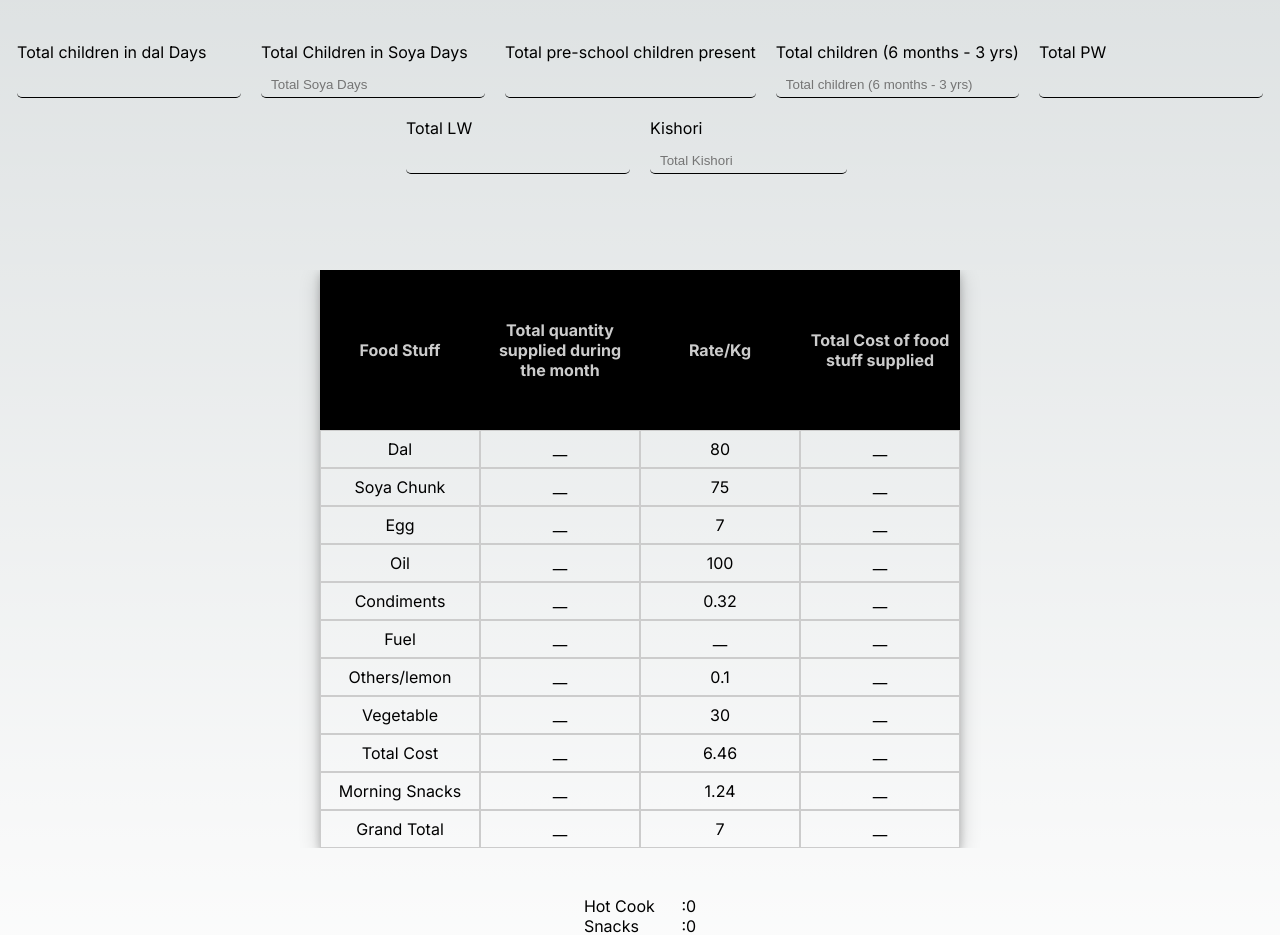
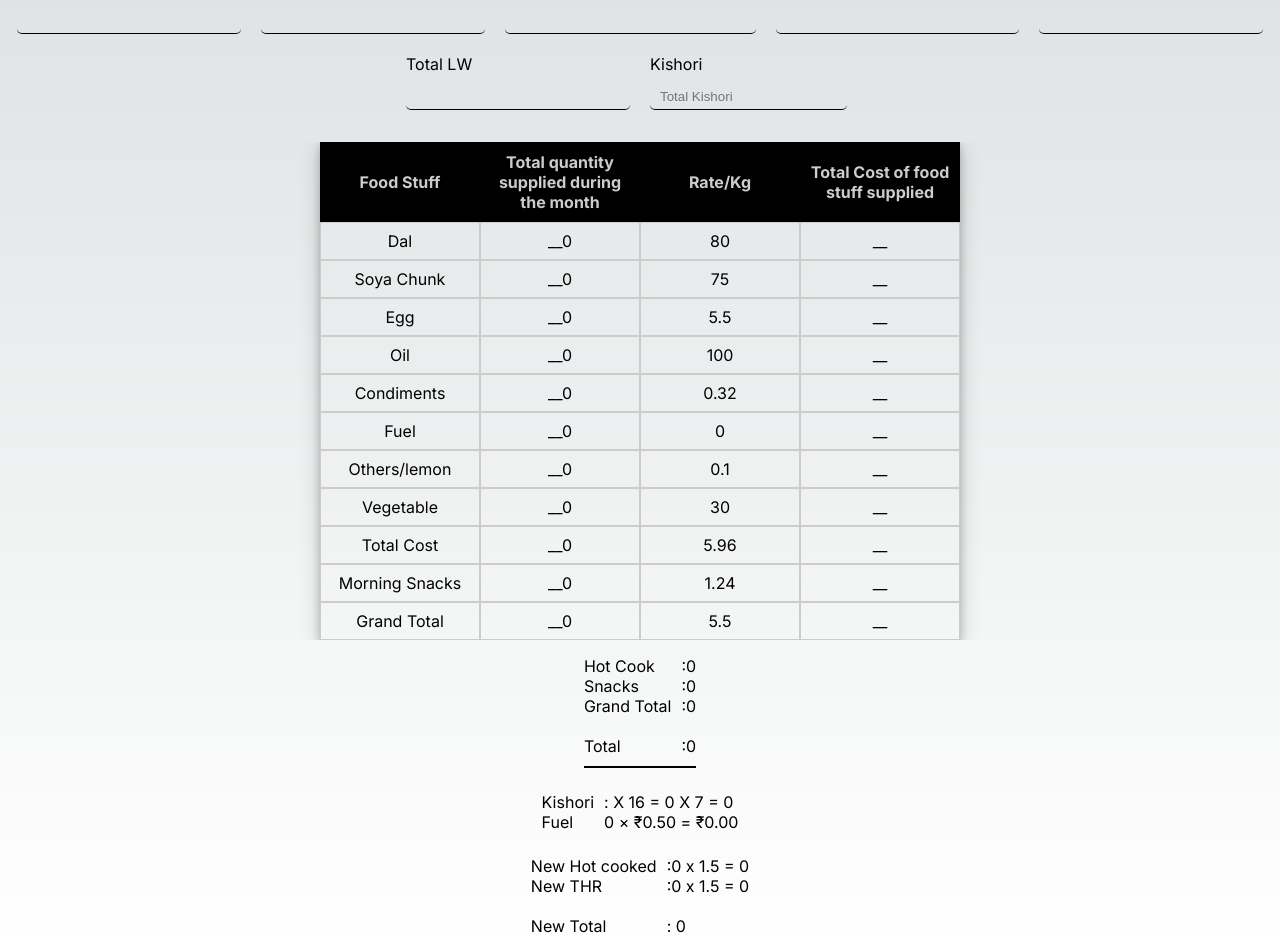
Before and after one commit to Kfardeenbls/next-my-voucher, a Next.js app: page / in a window 1280 px wide. Shown: the part 280-1215 px from the top of the page. Built offline with nearby package versions, Linux system fonts and the light colour scheme.

Commit message:
New Total calculation upadated

```diff
--- a/src/app/page.css
+++ b/src/app/page.css
@@ -1,36 +1,36 @@
 .voucher {
   display: flex;
   flex-direction: column;
-    gap: 3rem;
+  gap: 1rem;
   padding: 10px;
 }
 
-  .flex-col-gap{
+.flex-col-gap {
   display: flex;
   flex-direction: column;
   gap: 10px;
 }
 
-  .txt-center{
+.txt-center {
   text-align: center;
 }
 
-  .header{
+.header {
   display: flex;
   gap: 10px;
   flex-wrap: wrap;
   flex-direction: column;
   align-items: center;
 }
-  .main-title{
+.main-title {
   margin-bottom: 2rem;
 }
 
-  .title{
+.title {
   padding: 5px 10px;
   background: black;
   color: #ccc;
-    height: 10rem;
+  height: 5rem;
   text-align: center;
   display: flex;
   align-items: center;
@@ -38,26 +38,24 @@
   /* width: min-content; */
 }
 
-
-
-  .top-section{
+.top-section {
   display: flex;
   gap: 20px;
   flex-wrap: wrap;
   justify-content: center;
 }
 
-.input-item{
+.input-item {
   min-width: 14rem;
 }
-.wrapper{
+.wrapper {
   overflow: scroll;
 }
-.wrapper::-webkit-scrollbar{
+.wrapper::-webkit-scrollbar {
   display: none;
 }
 
-  .bottom-secttion{
+.bottom-secttion {
   display: flex;
   width: fit-content;
   margin: 0 auto;
@@ -65,11 +63,11 @@
   box-shadow: 0 4px 8px 0 rgba(0, 0, 0, 0.2), 0 6px 20px 0 rgba(0, 0, 0, 0.19);
 }
 
-  .item{
+.item {
   width: 10rem;
 }
 
-  .input{
+.input {
   padding: 5px 10px;
   border: none;
   border-bottom: 1px solid;
@@ -77,10 +75,10 @@
   border-radius: 5px;
 }
 
-  .input:focus{
+.input:focus {
   outline: none;
 }
-  .mid-section{
+.mid-section {
   display: flex;
   flex-direction: column;
   gap: 10px;
--- a/src/app/page.js
+++ b/src/app/page.js
@@ -10,24 +10,43 @@ const Voucher = () => {
   const data = [
     { title: "Dal", amount: 80 },
     { title: "Soya Chunk", amount: 75 },
-    { title: "Egg", amount: 7 },
+    { title: "Egg", amount: 5.5 },
     { title: "Oil", amount: 100 },
     { title: "Condiments", amount: 0.32 },
-    { title: "Fuel", amount: "__" },
+    { title: "Fuel", amount: 0 },
     { title: "Others/lemon", amount: 0.1 },
     { title: "Vegetable", amount: 30 },
-    { title: "Total Cost", amount: 6.46 },
+    { title: "Total Cost", amount: 5.96 },
     { title: "Morning Snacks", amount: 1.24 },
-    { title: "Grand Total", amount: 7 },
+    { title: "Grand Total", amount: 5.5 },
   ];
-  const [totalDalDays, setTotalDalDays] = useState("");
-  const [totalSoyaDays, setTotalSoyaDays] = useState("");
-  const [totalPreSchoolChildren, setTotalPreSchoolChildren] = useState("");
-  const [totalChildren, setTotalChildren] = useState("");
-  const [totalKishori, setTotalKishori] = useState("");
-  const [totalPW, setTotalPW] = useState("");
-  const [totalLW, setTotalLW] = useState("");
 
+  const [formData, setFormData] = useState({
+    totalDalDays: "",
+    totalSoyaDays: "",
+    totalPreSchoolChildren: "",
+    totalChildren: "",
+    totalPW: "",
+    totalLW: "",
+    totalKishori: "",
+  });
+
+  const handleChange = (e) => {
+    const { name, value } = e.target;
+    setFormData((prev) => ({ ...prev, [name]: value }));
+    console.log(formData);
+  };
+
+  const totalDalDays = parseInt(formData.totalDalDays || 0, 10);
+  const totalSoyaDays = parseInt(formData.totalSoyaDays || 0, 10);
+  const totalPreSchoolChildren = parseInt(
+    formData.totalPreSchoolChildren || 0,
+    10
+  );
+
+  const totalChildren = parseInt(formData.totalChildren || 0, 10);
+  const totalPW = parseInt(formData.totalPW || 0, 10);
+  const totalLW = parseInt(formData.totalLW || 0, 10);
   const [selectedDate, setSelectedDate] = useState({ month: "", year: "" });
 
   const handleDateChange = (value) => {
@@ -35,12 +54,19 @@ const Voucher = () => {
     console.log("Selected Date in Parent:", value);
   };
 
-  const totalEgg = parseInt(totalDalDays, 10) + parseInt(totalSoyaDays, 10);
+  const totalEgg =
+    totalPreSchoolChildren -
+    (parseInt(totalDalDays, 10) + parseInt(totalSoyaDays, 10));
   const grandTotalEgg =
     (parseInt(totalLW, 10) +
       parseInt(totalPW, 10) +
       parseInt(totalChildren, 10)) *
     12;
+
+  console.log("totalDalDays", totalDalDays);
+  console.log("totalSoyaDays", totalSoyaDays);
+  console.log("totalEgg", totalEgg);
+  console.log("totalPreSchoolChildren", totalPreSchoolChildren);
 
   function calculateFoodQnt(index) {
     switch (index) {
@@ -49,13 +75,13 @@ const Voucher = () => {
       case 1:
         return totalSoyaDays * 0.028;
       case 2:
-        return totalPreSchoolChildren - totalEgg;
+        return totalEgg;
       case 3:
         return totalPreSchoolChildren * 0.003;
       case 4:
         return totalPreSchoolChildren;
       case 5:
-        return "___";
+        return 0;
       case 6:
         return totalPreSchoolChildren;
       case 7:
@@ -71,28 +97,10 @@ const Voucher = () => {
     }
   }
 
-  const returnValues = [];
-  for (let i = 0; i <= 6; i++) {
-    returnValues.push(Number(calculateFoodCost(i)).toFixed(2));
-  }
+  // STEP 1: Calculate total cost from case 8
+  const totalCostValue = totalPreSchoolChildren * data[8].amount; // case 8
 
-  const sumWithoutIndex5 = returnValues.reduce((acc, val, index) => {
-    if (index !== 5) {
-      return acc + parseFloat(val);
-    }
-    return acc;
-  }, 0);
-
-  const totalCostValue = totalPreSchoolChildren * data[8].amount;
-  const totalCostWithoutFuel = totalPreSchoolChildren * 0.5;
-
-  const snacksValue = totalPreSchoolChildren * data[9].amount;
-  const grandTotal = grandTotalEgg * data[10].amount;
-
-  const totalAmount = totalCostValue + snacksValue + grandTotal;
-
-  const vegCost = totalCostValue - sumWithoutIndex5;
-
+  // STEP 2: Define calculateFoodCost (but delay case 7 for now)
   function calculateFoodCost(index) {
     switch (index) {
       case 0:
@@ -106,22 +114,46 @@ const Voucher = () => {
       case 4:
         return totalPreSchoolChildren * data[4].amount;
       case 5:
-        return "__";
+        return 0;
       case 6:
         return totalPreSchoolChildren * data[6].amount;
       case 7:
-        return vegCost;
+        return vegCost; // Will define after summing cases 0–6
       case 8:
-        return totalPreSchoolChildren * data[8].amount;
+        return totalCostValue;
       case 9:
         return totalPreSchoolChildren * data[9].amount;
       case 10:
         return grandTotalEgg * data[10].amount;
-
       default:
         return "";
     }
   }
+
+  // STEP 3: Calculate sum of cases 0 to 6
+  let sumUntil6 = 0;
+  for (let i = 0; i <= 6; i++) {
+    sumUntil6 += Number(calculateFoodCost(i));
+  }
+
+  // STEP 4: Now calculate vegCost (case 7)
+  const vegCost = totalCostValue - sumUntil6;
+
+  // STEP 5: Final return values including case 7
+  const returnValues = [];
+  for (let i = 0; i <= 10; i++) {
+    returnValues.push(Number(calculateFoodCost(i)).toFixed(2));
+  }
+
+  // STEP 6: Extra totals if needed
+  const snacksValue = totalPreSchoolChildren * data[9].amount;
+  const grandTotal = grandTotalEgg * data[10].amount;
+  const totalAmount = totalCostValue + snacksValue + grandTotal;
+  const newtotalAmount =
+    totalCostValue +
+    snacksValue +
+    grandTotal +
+    (totalEgg * 1.5 + grandTotalEgg * 1.5);
 
   return (
     <div className="voucher">
@@ -136,75 +168,83 @@ const Voucher = () => {
       </>
       <div className="top-section">
         <div className="input-item flex-col-gap">
-          <span className="placeholder">Total children in dal Days </span>
+          <span className="placeholder">Total children in dal Days</span>
           <input
             type="number"
             className="input"
-            value={totalDalDays}
-            onChange={(e) => setTotalDalDays(e.target.value)}
+            name="totalDalDays"
+            value={formData.totalDalDays}
+            onChange={handleChange}
           />
         </div>
 
         <div className="input-item flex-col-gap">
-          <span className="placeholder">Total Children in Soya Days </span>
+          <span className="placeholder">Total Children in Soya Days</span>
           <input
             type="number"
             className="input"
-            placeholder="Total Soya Days"
-            value={totalSoyaDays}
-            onChange={(e) => setTotalSoyaDays(e.target.value)}
-          />
-        </div>
-        <div className="input-item flex-col-gap">
-          <span className="placeholder">
-            Total pre-school children present{" "}
-          </span>
-          <input
-            type="number"
-            className="input"
-            placeholder=""
-            value={totalPreSchoolChildren}
-            onChange={(e) => setTotalPreSchoolChildren(e.target.value)}
-          />
-        </div>
-        <div className="input-item flex-col-gap">
-          <span className="placeholder">
-            Total children (6 months - 3 yrs){" "}
-          </span>
-          <input
-            type="number"
-            className="input"
-            placeholder="Total children (6 months - 3 yrs)"
-            value={totalChildren}
-            onChange={(e) => setTotalChildren(e.target.value)}
-          />
-        </div>
-        <div className="input-item flex-col-gap">
-          <span className="placeholder">Total PW </span>
-          <input
-            type="number"
-            className="input"
-            placeholder=""
-            value={totalPW}
-            onChange={(e) => setTotalPW(e.target.value)}
+            name="totalSoyaDays"
+            value={formData.totalSoyaDays}
+            onChange={handleChange}
           />
         </div>
 
         <div className="input-item flex-col-gap">
-          <span className="placeholder">Total LW </span>
+          <span className="placeholder">Total pre-school children present</span>
           <input
             type="number"
             className="input"
-            placeholder=""
-            value={totalLW}
-            onChange={(e) => setTotalLW(e.target.value)}
+            name="totalPreSchoolChildren"
+            value={formData.totalPreSchoolChildren}
+            onChange={handleChange}
           />
         </div>
+
+        <div className="input-item flex-col-gap">
+          <span className="placeholder">Total children (6 months - 3 yrs)</span>
+          <input
+            type="number"
+            className="input"
+            name="totalChildren"
+            value={formData.totalChildren}
+            onChange={handleChange}
+          />
+        </div>
+
+        <div className="input-item flex-col-gap">
+          <span className="placeholder">Total PW</span>
+          <input
+            type="number"
+            className="input"
+            name="totalPW"
+            value={formData.totalPW}
+            onChange={handleChange}
+          />
+        </div>
+
+        <div className="input-item flex-col-gap">
+          <span className="placeholder">Total LW</span>
+          <input
+            type="number"
+            className="input"
+            name="totalLW"
+            value={formData.totalLW}
+            onChange={handleChange}
+          />
+        </div>
+
         <div className="input-item flex-col-gap">
           <span className="placeholder">Kishori</span>
-          <Kishori count={totalKishori} Set_count={setTotalKishori} input={1} />
+          <Kishori
+            count={formData.totalKishori}
+            Set_count={(val) =>
+              setFormData((prev) => ({ ...prev, totalKishori: val }))
+            }
+            input={1}
+          />
         </div>
       </div>
+
       <p style={{ margin: "0 auto" }}>
         {selectedDate.month} {selectedDate.year}
       </p>
@@ -268,11 +308,15 @@ const Voucher = () => {
               <span>Hot Cook</span>
               <span>Snacks </span>
               <span>Grand Total </span>
+              <br />
+              <span>Total </span>
             </div>
             <div style={{ display: "flex", flexDirection: "column" }}>
               <span>:{totalCostValue}</span>
               <span>:{snacksValue}</span>
               <span>:{grandTotal ? grandTotal : 0}</span>
+              <br />
+              <span>:{totalAmount ? totalAmount : 0}</span>
             </div>
           </div>
 
@@ -280,10 +324,6 @@ const Voucher = () => {
             className="line"
             style={{ width: "100%", height: "2px", background: "black" }}
           ></div>
-          <div>
-            <span>Total </span>
-            <span>: {totalAmount ? totalAmount : 0}</span>
-          </div>
         </div>
         <div
           style={{
@@ -299,10 +339,39 @@ const Voucher = () => {
           </div>
           <div style={{ display: "flex", flexDirection: "column" }}>
             {/* {"Kishori "} */}
-            <Kishori count={totalKishori} input={0} />
+            <Kishori
+              count={formData.totalKishori}
+              Set_count={(val) =>
+                setFormData((prev) => ({ ...prev, totalKishori: val }))
+              }
+              input={0}
+            />
             <span>
-              :{`${totalPreSchoolChildren} X .50ps = ${totalCostWithoutFuel}`}
+              {`${formData.totalPreSchoolChildren || 0} × ₹0.50 = ₹${(
+                parseInt(formData.totalPreSchoolChildren || 0, 10) * 0.5
+              ).toFixed(2)}`}
             </span>
+          </div>
+        </div>
+        <div
+          style={{
+            display: "flex",
+            gap: "10px",
+            justifyContent: "center",
+            marginTop: "1.5rem",
+          }}
+        >
+          <div style={{ display: "flex", flexDirection: "column" }}>
+            <span>New Hot cooked </span>
+            <span>New THR </span>
+            <br />
+            <span>New Total </span>
+          </div>
+          <div style={{ display: "flex", flexDirection: "column" }}>
+            <span>:{`${totalEgg} x 1.5 = ${totalEgg * 1.5}`}</span>
+            <span>:{`${grandTotalEgg} x 1.5 = ${grandTotalEgg * 1.5}`}</span>
+            <br />
+            <span>: {newtotalAmount ? newtotalAmount : 0}</span>
           </div>
         </div>
       </div>
```
Lines whose indentation alone changed are shown as unchanged.
